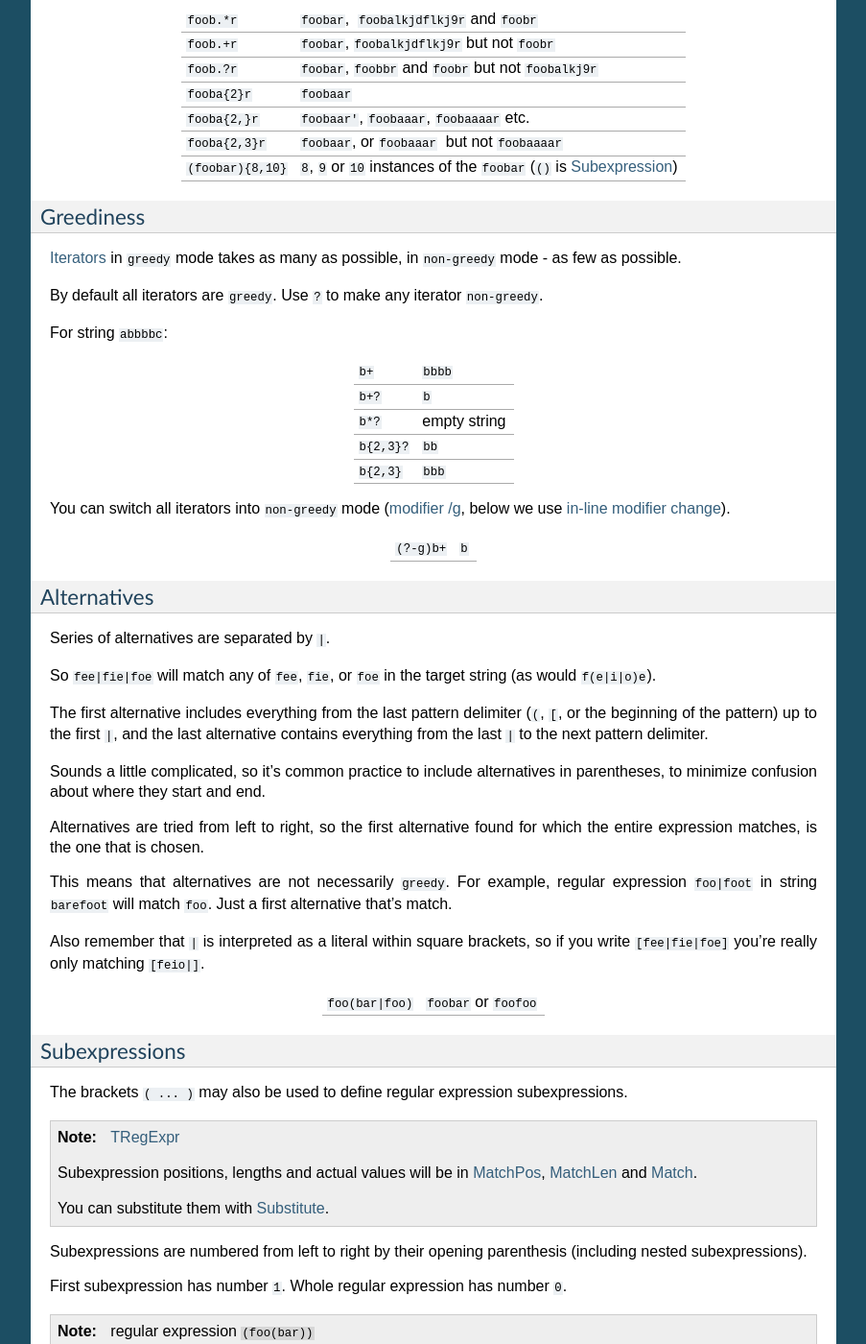
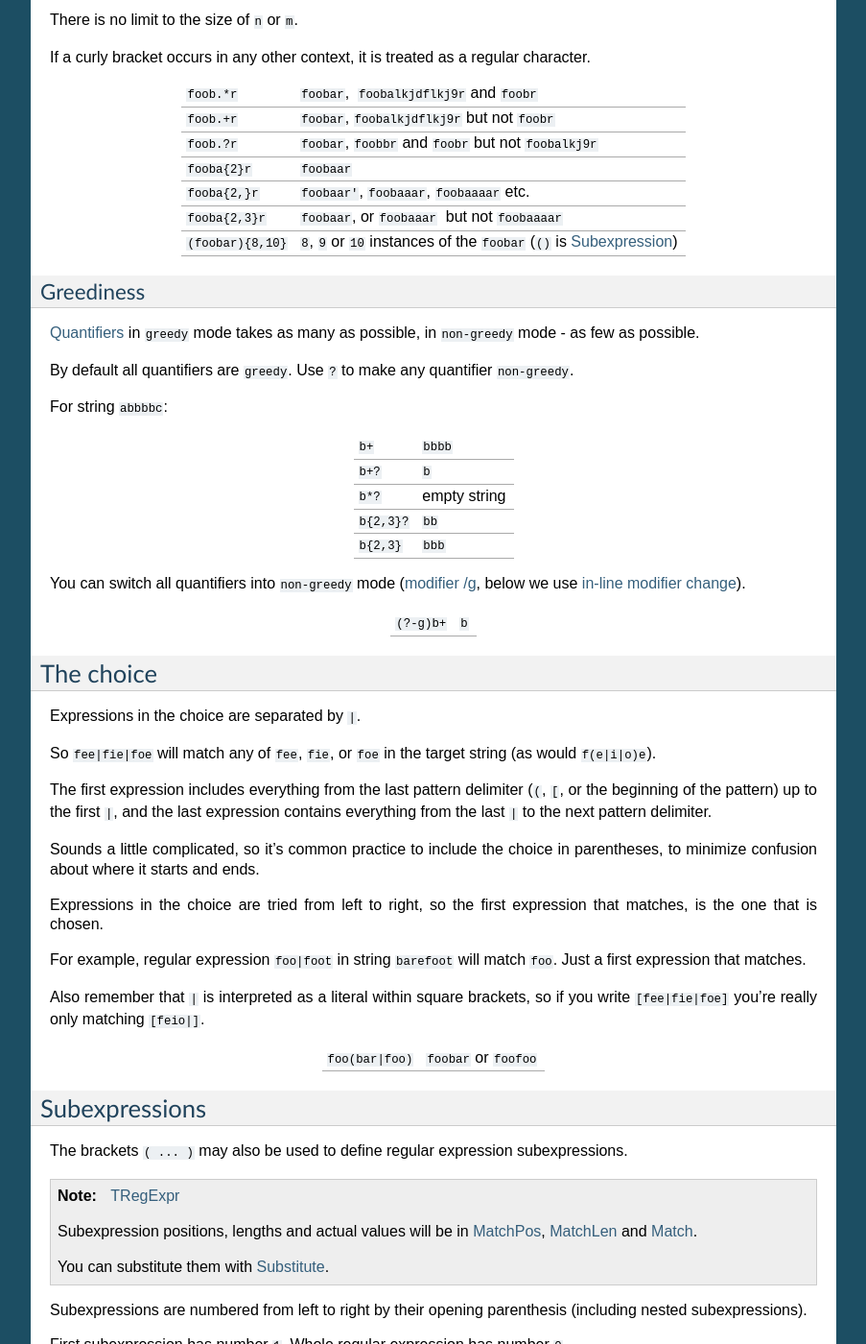
Before and after one commit to andgineer/TRegExpr, a Sphinx documentation site: the page built from docs/regular_expressions.rst, in a window 1280 px wide and 1400 px high, scrolled down 3858 px. Shown: the whole window at 96% size, without its empty margins (198-1101 px from the left). Built offline with Sphinx 7.4.7, drawn with Linux system fonts in a browser that asks for light colours; some of the changed text lies outside the part shown.

Commit message:
renamed alternatives and iterators

```diff
--- a/docs/regular_expressions.rst
+++ b/docs/regular_expressions.rst
@@ -219,11 +219,14 @@ order).
 
 .. _iterator:
 
-Iterators
-~~~~~~~~~
+Quantification
+--------------
 
-Any item of a regular expression may be followed by iterator.
-Iterator specify number of repetition of the item.
+Quantifier
+~~~~~~~~~~
+
+Any item of a regular expression may be followed by quantifier.
+Quantifier specifies number of repetition of the item.
 
 ========== ============================================================
 ``{n}``    exactly ``n`` times
@@ -261,11 +264,11 @@ regular character.
 Greediness
 ~~~~~~~~~~
 
-`Iterators <#iterator>`_ in ``greedy`` mode takes as many as possible,
+`Quantifiers <#iterator>`_ in ``greedy`` mode takes as many as possible,
 in ``non-greedy`` mode - as few as possible.
 
-By default all iterators are ``greedy``.
-Use ``?`` to make any iterator ``non-greedy``.
+By default all quantifiers are ``greedy``.
+Use ``?`` to make any quantifier ``non-greedy``.
 
 For string ``abbbbc``:
 
@@ -277,37 +280,35 @@ For string ``abbbbc``:
 ``b{2,3}``  ``bbb``
 =========== ============
 
-You can switch all iterators into ``non-greedy`` mode (`modifier /g <#g>`_,
+You can switch all quantifiers into ``non-greedy`` mode (`modifier /g <#g>`_,
 below we use `in-line modifier change <#inlinemodifiers>`_).
 
 ============ ============
 ``(?-g)b+``  ``b``
 ============ ============
 
-Alternatives
-~~~~~~~~~~~~
+The choice
+----------
 
-Series of alternatives are separated by ``|``.
+Expressions in the choice are separated by ``|``.
 
 So ``fee|fie|foe`` will match any of ``fee``, ``fie``,
 or ``foe`` in the target string (as would ``f(e|i|o)e``).
 
-The first alternative includes everything from the last pattern delimiter (``(``,
+The first expression includes everything from the last pattern delimiter (``(``,
 ``[``, or the beginning of the pattern) up to the first ``|``, and the
-last alternative contains everything from the last ``|`` to the next
+last expression contains everything from the last ``|`` to the next
 pattern delimiter.
 
 Sounds a little complicated, so it’s common practice to include
-alternatives in parentheses, to minimize confusion about where they
-start and end.
+the choice in parentheses, to minimize confusion about where it
+starts and ends.
 
-Alternatives are tried from left to right, so the first alternative
-found for which the entire expression matches, is the one that is
-chosen.
+Expressions in the choice are tried from left to right, so the first expression
+that matches, is the one that is chosen.
 
-This means that alternatives are not necessarily ``greedy``. For
-example, regular expression ``foo|foot`` in string ``barefoot`` will match ``foo``.
-Just a first alternative that's match.
+For example, regular expression ``foo|foot`` in string ``barefoot`` will match ``foo``.
+Just a first expression that matches.
 
 Also remember that ``|`` is interpreted as a literal within square
 brackets, so if you write ``[fee|fie|foe]`` you’re really only matching
@@ -320,7 +321,7 @@ brackets, so if you write ``[fee|fie|foe]`` you’re really only matching
 .. _subexpression:
 
 Subexpressions
-~~~~~~~~~~~~~~
+--------------
 
 The brackets ``( ... )`` may also be used to define regular expression
 subexpressions.
@@ -355,7 +356,7 @@ Whole regular expression has number ``0``.
     =================== ==========
 
 Backreferences
-~~~~~~~~~~~~~~
+--------------
 
 Metacharacters ``\1`` through ``\9`` are interpreted as backreferences.
 ``\n`` matches previously matched subexpression ``n``.
@@ -426,7 +427,7 @@ g, greediness
 `TRegExpr <index.html>`__ only modifier.
 
 Switching it ``Off`` you’ll switch
-`iterators <#iterator>`__ into `non-greedy <#greedy>`__ mode.
+`quantifiers <#iterator>`__ into `non-greedy <#greedy>`__ mode.
 
 So, if modifier ``/g`` is ``Off`` then ``+`` works as ``+?``,
 ``*`` as ``*?`` and so on.
```
Also changed, not shown: other parts of docs/regular_expressions.rst (+2 -2 lines).
